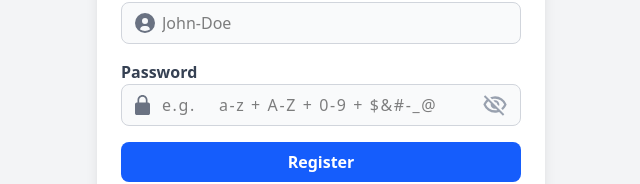
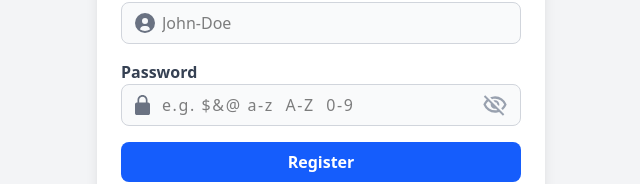
Before and after one commit to final-project-real-time-chat/realtime-chat, a React (Vite) app in the folder frontend/: page /register in a window 1280 px wide. Shown: the part 415-599 px from the top of the page, without its empty margins (319-959 px from the left). Built offline with nearby package versions, Linux system fonts and the light colour scheme.

Commit message:
fix bug style register.jsx

```diff
--- a/frontend/src/components/Register.jsx
+++ b/frontend/src/components/Register.jsx
@@ -126,7 +126,7 @@ export const Register = () => {
             type={showPassword ? "text" : "password"}
             name="password"
             id="password"
-            placeholder="e.g.    a-z + A-Z + 0-9 + $&#-_@"
+            placeholder="e.g. $&@ a-z  A-Z  0-9"
             minLength={6}
             className="bg-gray-50 focus:border-blue-500 block ps-10 pe-10 text-black w-full p-2 border border-gray-300 rounded-lg mb-4 focus:outline-none focus:ring-2 focus:ring-blue-500 tracking-widest"
             required
```
